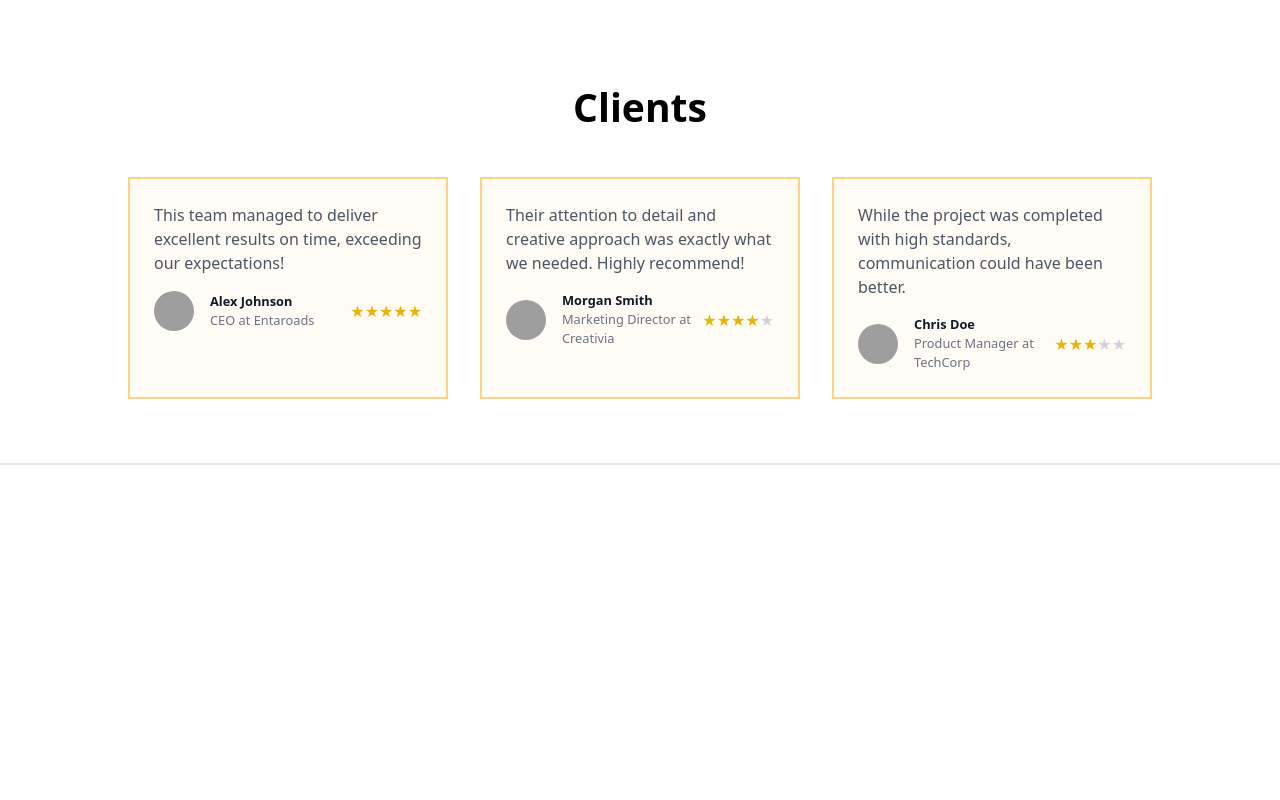
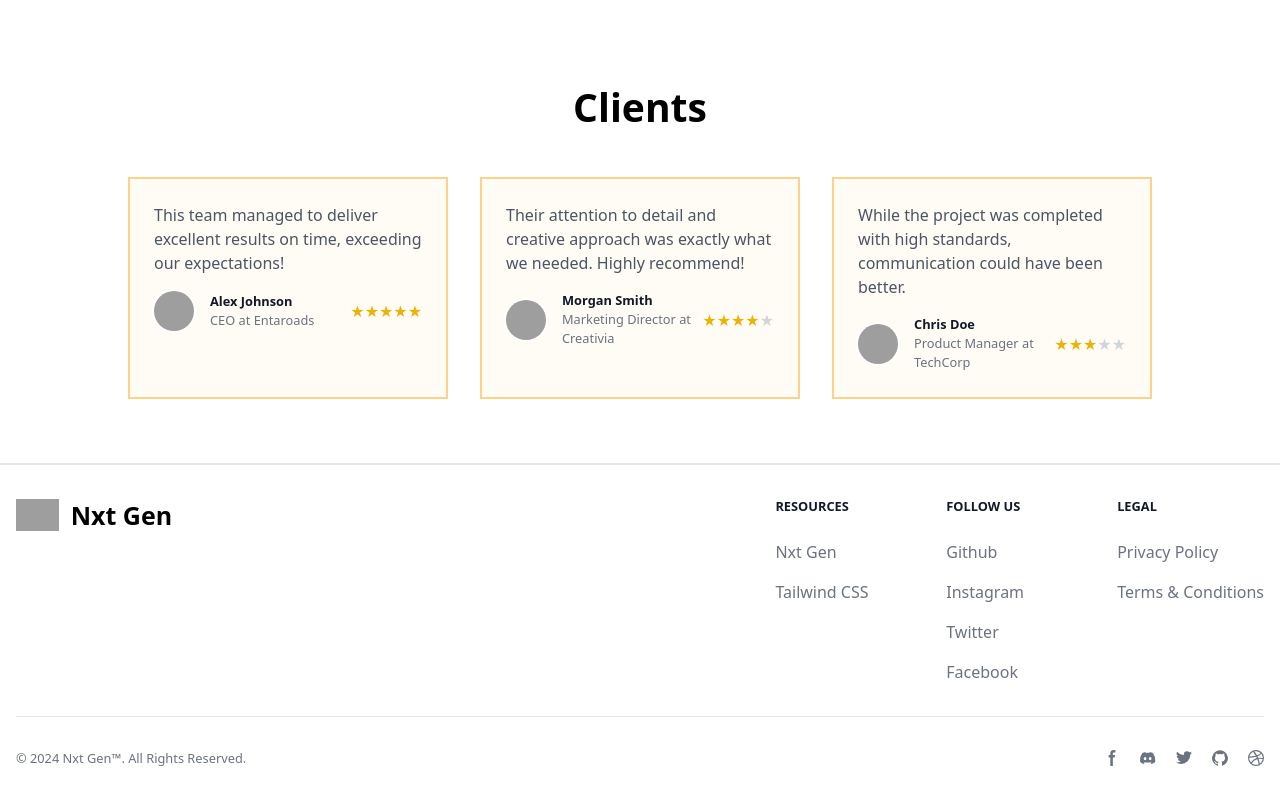
Before and after one commit to NxtG/Portfolio, a React (Create React App) app in the folder Frontend/portfolio-frontend/: page / in a window 1280 px wide. Shown: the part 426-1226 px from the top of the page. Before the commit the page ends 891 px from the top, so only its background shows below. Built offline with nearby package versions, Linux system fonts and the light colour scheme; grey boxes are pictures that could not be loaded.

Commit message:
Footer is added

```diff
--- a/Frontend/portfolio-frontend/src/App.js
+++ b/Frontend/portfolio-frontend/src/App.js
@@ -1,12 +1,14 @@
 import "./App.css";
 import Screen1 from "./Screens/Screen1";
 import ClientScreen from "./Screens/ClientScreen";
+import Footer from "./Components/Footer";
 
 function App() {
     return (
         <>
             <Screen1 />
             <ClientScreen />
+            <Footer />
         </>
     );
 }
--- /dev/null
+++ b/Frontend/portfolio-frontend/src/Components/Footer.js
@@ -0,0 +1,101 @@
+import React from 'react'
+
+function Footer() {
+    return (
+        <>
+            <footer className="bg-white dark:bg-gray-900">
+                <div className="mx-auto w-full max-w-screen-xl p-4 py-6 lg:py-8">
+                    <div className="md:flex md:justify-between">
+                        <div className="mb-6 md:mb-0">
+                            <a href="#" className="flex items-center">
+                                <img src="https://flowbite.com/docs/images/logo.svg" className="h-8 me-3" alt="Logo" />
+                                <span className="self-center text-2xl font-semibold whitespace-nowrap dark:text-white">Nxt Gen</span>
+                            </a>
+                        </div>
+                        <div className="grid grid-cols-2 gap-8 sm:gap-6 sm:grid-cols-3">
+                            <div>
+                                <h2 className="mb-6 text-sm font-semibold text-gray-900 uppercase dark:text-white">Resources</h2>
+                                <ul className="text-gray-500 dark:text-gray-400 font-medium">
+                                    <li className="mb-4">
+                                        <a href="#" className="hover:underline">Nxt Gen</a>
+                                    </li>
+                                    <li>
+                                        <a href="#" className="hover:underline">Tailwind CSS</a>
+                                    </li>
+                                </ul>
+                            </div>
+                            <div>
+                                <h2 className="mb-6 text-sm font-semibold text-gray-900 uppercase dark:text-white">Follow us</h2>
+                                <ul className="text-gray-500 dark:text-gray-400 font-medium">
+                                    <li className="mb-4">
+                                        <a href="#" className="hover:underline ">Github</a>
+                                    </li>
+                                    <li className="mb-4">
+                                        <a href="#" className="hover:underline">Instagram</a>
+                                    </li>
+                                    <li className="mb-4">
+                                        <a href="#" className="hover:underline">Twitter</a>
+                                    </li>
+                                    <li>
+                                        <a href="#" className="hover:underline">Facebook</a>
+                                    </li>
+                                </ul>
+                            </div>
+                            <div>
+                                <h2 className="mb-6 text-sm font-semibold text-gray-900 uppercase dark:text-white">Legal</h2>
+                                <ul className="text-gray-500 dark:text-gray-400 font-medium">
+                                    <li className="mb-4">
+                                        <a href="#" className="hover:underline">Privacy Policy</a>
+                                    </li>
+                                    <li>
+                                        <a href="#" className="hover:underline">Terms &amp; Conditions</a>
+                                    </li>
+                                </ul>
+                            </div>
+                        </div>
+                    </div>
+                    <hr className="my-6 border-gray-200 sm:mx-auto dark:border-gray-700 lg:my-8" />
+                    <div className="sm:flex sm:items-center sm:justify-between">
+                        <span className="text-sm text-gray-500 sm:text-center dark:text-gray-400">© 2024 <a href="#" className="hover:underline">Nxt Gen™</a>. All Rights Reserved.
+                        </span>
+                        <div className="flex mt-4 sm:justify-center sm:mt-0">
+                            <a href="#" className="text-gray-500 hover:text-gray-900 dark:hover:text-white">
+                                <svg className="w-4 h-4" aria-hidden="true" xmlns="http://www.w3.org/2000/svg" fill="currentColor" viewBox="0 0 8 19">
+                                    <path fill-rule="evenodd" d="M6.135 3H8V0H6.135a4.147 4.147 0 0 0-4.142 4.142V6H0v3h2v9.938h3V9h2.021l.592-3H5V3.591A.6.6 0 0 1 5.592 3h.543Z" clip-rule="evenodd" />
+                                </svg>
+                                <span className="sr-only">Facebook page</span>
+                            </a>
+                            <a href="#" className="text-gray-500 hover:text-gray-900 dark:hover:text-white ms-5">
+                                <svg className="w-4 h-4" aria-hidden="true" xmlns="http://www.w3.org/2000/svg" fill="currentColor" viewBox="0 0 21 16">
+                                    <path d="M16.942 1.556a16.3 16.3 0 0 0-4.126-1.3 12.04 12.04 0 0 0-.529 1.1 15.175 15.175 0 0 0-4.573 0 11.585 11.585 0 0 0-.535-1.1 16.274 16.274 0 0 0-4.129 1.3A17.392 17.392 0 0 0 .182 13.218a15.785 15.785 0 0 0 4.963 2.521c.41-.564.773-1.16 1.084-1.785a10.63 10.63 0 0 1-1.706-.83c.143-.106.283-.217.418-.33a11.664 11.664 0 0 0 10.118 0c.137.113.277.224.418.33-.544.328-1.116.606-1.71.832a12.52 12.52 0 0 0 1.084 1.785 16.46 16.46 0 0 0 5.064-2.595 17.286 17.286 0 0 0-2.973-11.59ZM6.678 10.813a1.941 1.941 0 0 1-1.8-2.045 1.93 1.93 0 0 1 1.8-2.047 1.919 1.919 0 0 1 1.8 2.047 1.93 1.93 0 0 1-1.8 2.045Zm6.644 0a1.94 1.94 0 0 1-1.8-2.045 1.93 1.93 0 0 1 1.8-2.047 1.918 1.918 0 0 1 1.8 2.047 1.93 1.93 0 0 1-1.8 2.045Z" />
+                                </svg>
+                                <span className="sr-only">Discord community</span>
+                            </a>
+                            <a href="#" className="text-gray-500 hover:text-gray-900 dark:hover:text-white ms-5">
+                                <svg className="w-4 h-4" aria-hidden="true" xmlns="http://www.w3.org/2000/svg" fill="currentColor" viewBox="0 0 20 17">
+                                    <path fill-rule="evenodd" d="M20 1.892a8.178 8.178 0 0 1-2.355.635 4.074 4.074 0 0 0 1.8-2.235 8.344 8.344 0 0 1-2.605.98A4.13 4.13 0 0 0 13.85 0a4.068 4.068 0 0 0-4.1 4.038 4 4 0 0 0 .105.919A11.705 11.705 0 0 1 1.4.734a4.006 4.006 0 0 0 1.268 5.392 4.165 4.165 0 0 1-1.859-.5v.05A4.057 4.057 0 0 0 4.1 9.635a4.19 4.19 0 0 1-1.856.07 4.108 4.108 0 0 0 3.831 2.807A8.36 8.36 0 0 1 0 14.184 11.732 11.732 0 0 0 6.291 16 11.502 11.502 0 0 0 17.964 4.5c0-.177 0-.35-.012-.523A8.143 8.143 0 0 0 20 1.892Z" clip-rule="evenodd" />
+                                </svg>
+                                <span className="sr-only">Twitter page</span>
+                            </a>
+                            <a href="#" className="text-gray-500 hover:text-gray-900 dark:hover:text-white ms-5">
+                                <svg className="w-4 h-4" aria-hidden="true" xmlns="http://www.w3.org/2000/svg" fill="currentColor" viewBox="0 0 20 20">
+                                    <path fill-rule="evenodd" d="M10 .333A9.911 9.911 0 0 0 6.866 19.65c.5.092.678-.215.678-.477 0-.237-.01-1.017-.014-1.845-2.757.6-3.338-1.169-3.338-1.169a2.627 2.627 0 0 0-1.1-1.451c-.9-.615.07-.6.07-.6a2.084 2.084 0 0 1 1.518 1.021 2.11 2.11 0 0 0 2.884.823c.044-.503.268-.973.63-1.325-2.2-.25-4.516-1.1-4.516-4.9A3.832 3.832 0 0 1 4.7 7.068a3.56 3.56 0 0 1 .095-2.623s.832-.266 2.726 1.016a9.409 9.409 0 0 1 4.962 0c1.89-1.282 2.717-1.016 2.717-1.016.366.83.402 1.768.1 2.623a3.827 3.827 0 0 1 1.02 2.659c0 3.807-2.319 4.644-4.525 4.889a2.366 2.366 0 0 1 .673 1.834c0 1.326-.012 2.394-.012 2.72 0 .263.18.572.681.475A9.911 9.911 0 0 0 10 .333Z" clip-rule="evenodd" />
+                                </svg>
+                                <span className="sr-only">GitHub account</span>
+                            </a>
+                            <a href="#" className="text-gray-500 hover:text-gray-900 dark:hover:text-white ms-5">
+                                <svg className="w-4 h-4" aria-hidden="true" xmlns="http://www.w3.org/2000/svg" fill="currentColor" viewBox="0 0 20 20">
+                                    <path fill-rule="evenodd" d="M10 0a10 10 0 1 0 10 10A10.009 10.009 0 0 0 10 0Zm6.613 4.614a8.523 8.523 0 0 1 1.93 5.32 20.094 20.094 0 0 0-5.949-.274c-.059-.149-.122-.292-.184-.441a23.879 23.879 0 0 0-.566-1.239 11.41 11.41 0 0 0 4.769-3.366ZM8 1.707a8.821 8.821 0 0 1 2-.238 8.5 8.5 0 0 1 5.664 2.152 9.608 9.608 0 0 1-4.476 3.087A45.758 45.758 0 0 0 8 1.707ZM1.642 8.262a8.57 8.57 0 0 1 4.73-5.981A53.998 53.998 0 0 1 9.54 7.222a32.078 32.078 0 0 1-7.9 1.04h.002Zm2.01 7.46a8.51 8.51 0 0 1-2.2-5.707v-.262a31.64 31.64 0 0 0 8.777-1.219c.243.477.477.964.692 1.449-.114.032-.227.067-.336.1a13.569 13.569 0 0 0-6.942 5.636l.009.003ZM10 18.556a8.508 8.508 0 0 1-5.243-1.8 11.717 11.717 0 0 1 6.7-5.332.509.509 0 0 1 .055-.02 35.65 35.65 0 0 1 1.819 6.476 8.476 8.476 0 0 1-3.331.676Zm4.772-1.462A37.232 37.232 0 0 0 13.113 11a12.513 12.513 0 0 1 5.321.364 8.56 8.56 0 0 1-3.66 5.73h-.002Z" clip-rule="evenodd" />
+                                </svg>
+                                <span className="sr-only">Dribbble account</span>
+                            </a>
+                        </div>
+                    </div>
+                </div>
+            </footer>
+
+        </>
+    )
+}
+
+export default Footer
```
